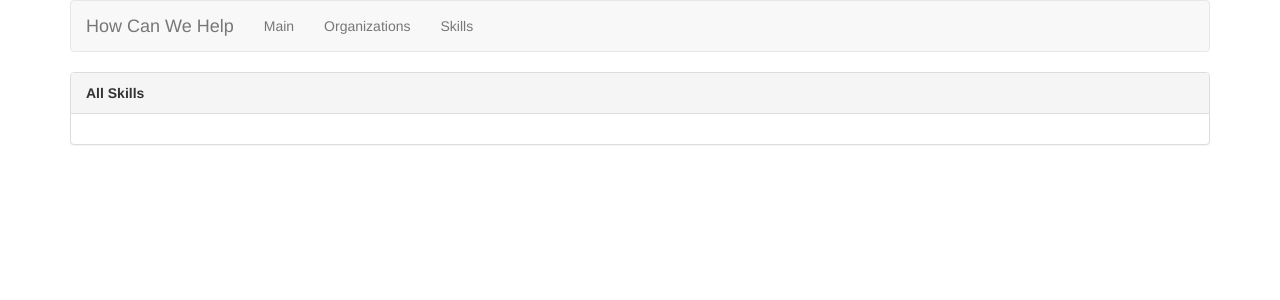
After one commit to Widdershin/Tuara, a Flask app: page /skills/ in a window 1280 px wide. The commit adds this page. Shown: the top 300 px of the page. Run offline with Flask 2, Linux system fonts and the light colour scheme; data that the repository does not hold is empty; some libraries are stand-ins or nearby versions.

Commit message:
Added a skills page that lists all skills

```diff
--- a/howcanwehelp/app.py
+++ b/howcanwehelp/app.py
@@ -11,6 +11,11 @@ def organizations():
     orgs = models.Organization.query.all()
     return render_template('organizations.html', orgs=orgs)
 
+@app.route('/skills/')
+def skills():
+    skills = models.Skill.query.all()
+    return render_template('skills.html', skills=skills)
+
 @app.route('/skills/<int:skill_id>/')
 def specific_skill(skill_id):
     skill = models.Skill.query.get_or_404(skill_id)
@@ -18,7 +23,7 @@ def specific_skill(skill_id):
 
 @app.context_processor
 def generate_header_links():
-    header_links = [("Main", main), ("Organizations", organizations)]
+    header_links = [("Main", main), ("Organizations", organizations), ("Skills", skills)]
     return dict(header_links=[(label, url_for(str(func.__name__))) for label, func in header_links])
 
 if __name__ == '__main__':
--- a/howcanwehelp/templates/main.html
+++ b/howcanwehelp/templates/main.html
@@ -27,7 +27,7 @@
       <!-- Static navbar -->
       <div class="navbar navbar-default">
         <div class="navbar-header">
-          <a class="navbar-brand" href="#">How Can We Help</a>
+          <a class="navbar-brand" href="/">How Can We Help</a>
         </div>
         <div class="navbar-collapse collapse">
           <ul class="nav navbar-nav">
--- /dev/null
+++ b/howcanwehelp/templates/skills.html
@@ -0,0 +1,11 @@
+{% extends "main.html" %}
+{% block content %}
+    <div class="panel panel-default">
+        <div class="panel-heading"><b>All Skills</b></div>
+        <div class="panel-body">
+            {% for skill in skills %}
+                <span class="label label-default"><a href="/skills/{{skill.id}}/">{{skill.name}}</a></span>
+            {% endfor %}
+        </div>
+    </div>
+{% endblock %}
```
